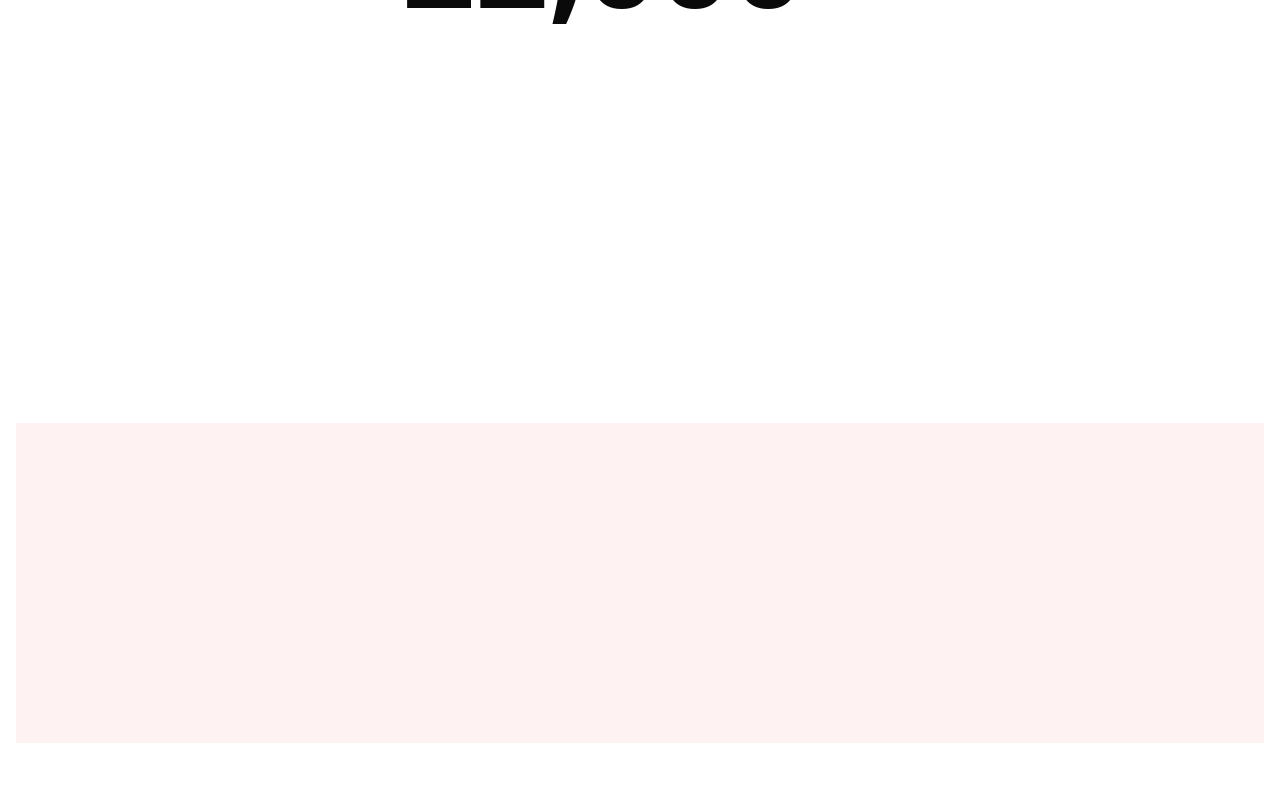
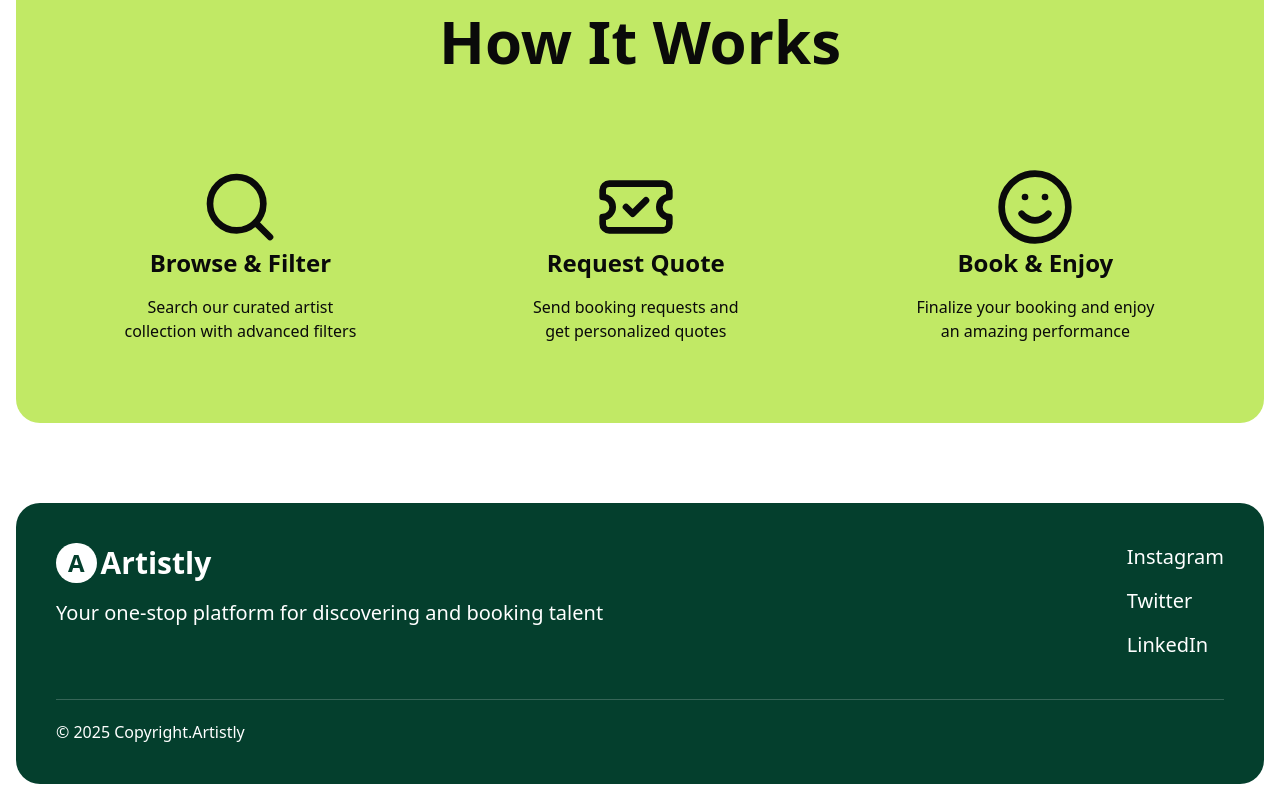
Before and after one commit to Abhinav-not-found/artistly-assignment, a Next.js app: page / in a window 1280 px wide. Shown: the part 1817-2617 px from the top of the page. Before the commit the page ends 2576 px from the top, so only its background shows below. Built offline with nearby package versions, Linux system fonts and the light colour scheme.

Commit message:
feat: footer for homepage

```diff
--- a/src/app/page.js
+++ b/src/app/page.js
@@ -10,8 +10,8 @@ const HomePage = () => {
     <div className='p-4'>
       <Navbar/>
       <HeroSection/>
+      <NumberSection/>
       <HowItWorksSection/>
-      <NumberSection/>
       <Footer/>
     </div>
   )
--- a/src/components/home/Footer.jsx
+++ b/src/components/home/Footer.jsx
@@ -1,11 +1,32 @@
-import React from 'react'
+import Link from "next/link";
+import React from "react";
 
 const Footer = () => {
   return (
-    <div className='bg-red-50 w-full h-80'>
+    <div className='bg-secondary w-full h-fit rounded-3xl p-10 flex flex-col justify-between'>
+      <div className="flex justify-between items-start">
+        <div>
+          <Link href={"/"} className='flex gap-1 items-center'>
+            <p className='bg-white text-secondary text-2xl w-fit py-1 px-3 rounded-full font-extrabold'>
+              A
+            </p>
+            <p className='text-white font-extrabold text-3xl'>Artistly</p>
+          </Link>
+          <p className="mt-4 text-xl">Your one-stop platform for discovering and booking talent</p>
+        </div>
+        <div>
+          <div className="capitalize text-xl flex flex-col gap-4">
+            <p>instagram</p>
+            <p>twitter</p>
+            <p>linkedIn</p>
+          </div>
+        </div>
+      </div>
+      <div className="border border-x-0 border-b-0 border-t-white/20 pt-5 mt-10">
+        <p>© 2025 Copyright.Artistly</p>
+      </div>
+    </div>
+  );
+};
 
-    </div>
-  )
-}
-
-export default Footer
+export default Footer;
--- a/src/components/home/HowItWorksSection.jsx
+++ b/src/components/home/HowItWorksSection.jsx
@@ -3,7 +3,7 @@ import React from 'react'
 
 const HowItWorksSection = () => {
   return (
-    <div className='w-full h-fit bg-primary mt-20 rounded-3xl p-10 flex flex-col gap-24'>
+    <div className='w-full h-fit bg-primary my-20 rounded-3xl p-10 flex flex-col gap-24'>
       <p className='text-6xl font-semibold text-center mt-10'>How It Works</p>
       <div className='flex justify-center gap-10 mb-10'>
         <div className='flex flex-col items-center justify-center'>
```
